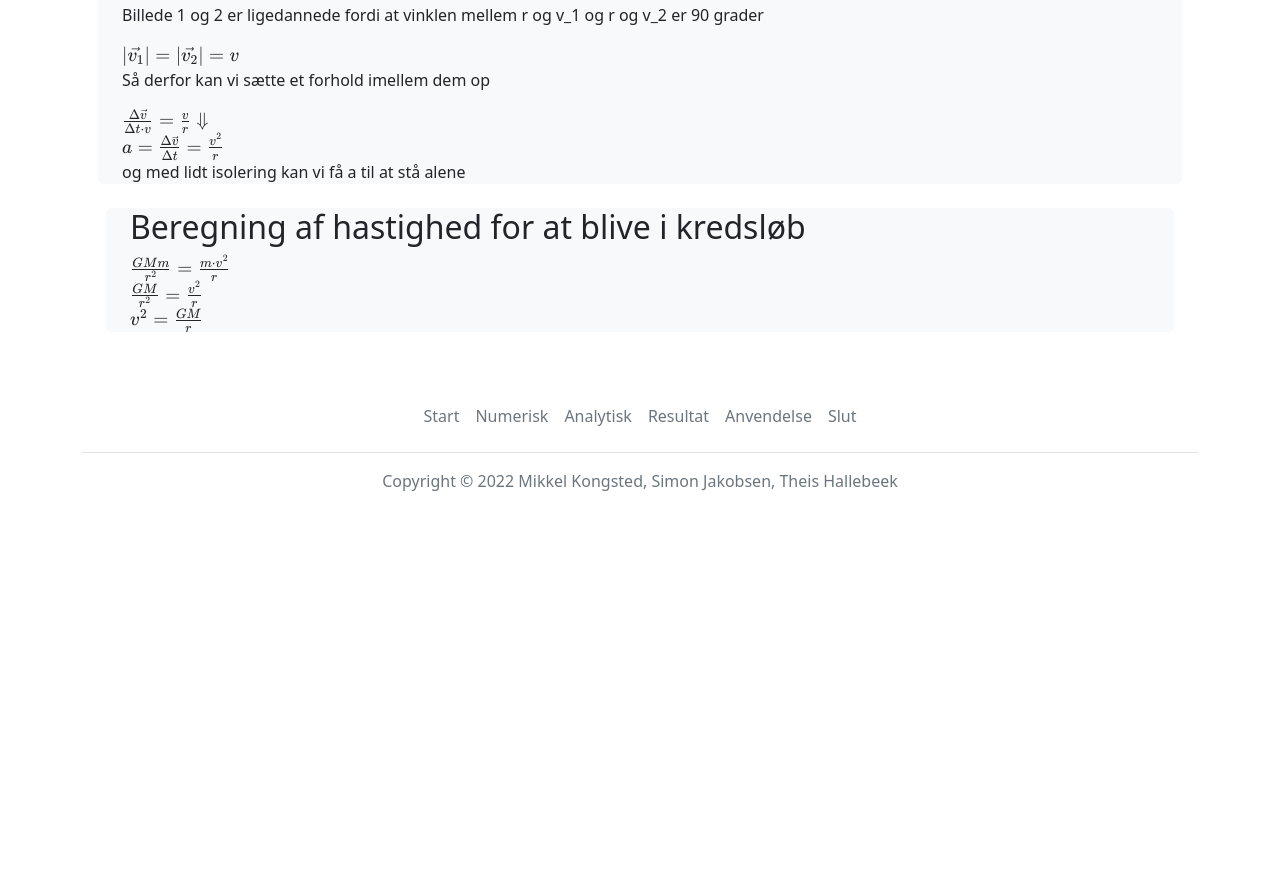
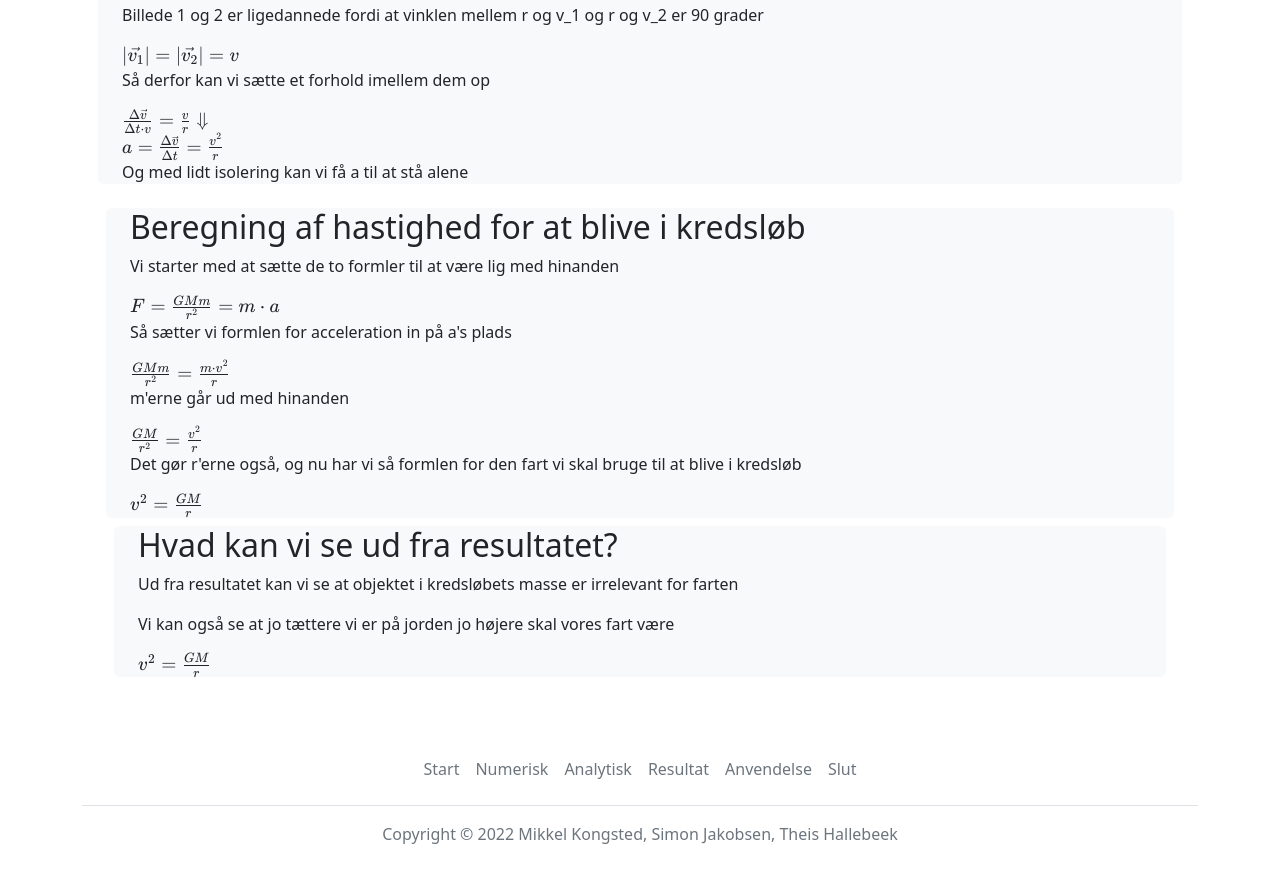
Before and after one commit to camper0008/eo1-h1, a plain HTML site: page presentation/numerisk.html in a window 1280 px wide. Shown: the part 672-1554 px from the top of the page. Before the commit the page ends 1221 px from the top, so only its background shows below. Drawn offline with nearby package versions, Linux system fonts and the light colour scheme; a script that the page names is missing.

Commit message:
final changes

```diff
--- a/presentation/numerisk.html
+++ b/presentation/numerisk.html
@@ -94,14 +94,13 @@
                             Billede 1 og 2 er ligedannede fordi at vinklen mellem r og v_1 og r og v_2 er 90 grader
                         </p>
                         <span id="vectors"></span>
-                        <br>
                         <p>
                             Så derfor kan vi sætte et forhold imellem dem op
                         </p>
 
                         <span id="acceleration-formular"></span>
                         <p>
-                            og med lidt isolering kan vi få a til at stå alene
+                            Og med lidt isolering kan vi få a til at stå alene
                         </p>
                     </div>
                 </div>
@@ -109,15 +108,38 @@
                 <div class="p-2">
                     <div class="container bg-light rounded">
                         <div class="container">
-                            <h2> Beregning af hastighed for at blive i kredsløb</h2>
+                            <h2>Beregning af hastighed for at blive i kredsløb</h2>
+                            <p>
+                                Vi starter med at sætte de to formler til at være lig med hinanden
+                            </p>
+                            <span id="something-thats-doing-something-idk-i-want-to-go-to-beeeed"></span>
+                            <p>
+                                Så sætter vi formlen for acceleration in på a's plads
+                            </p>
                             <span id="accelerated-motion-with-acceleration1"></span>
-                            <br>
+                            <p>
+                                m'erne går ud med hinanden
+                            </p>
                             <span id="accelerated-motion-with-acceleration2"></span>
-                            <br>
-                            <span id="speed-for-orbit"></span>
-
+                            <p>
+                                Det gør r'erne også, og nu har vi så formlen for den fart vi skal bruge til at blive i kredsløb
+                            </p>
+                            <span id="speed-for-orbit1"></span>
                         </div>
                     </div>
+                    <div class="p-2">
+                        <div class="container bg-light rounded">
+                            <div class="container">
+                                <h2>Hvad kan vi se ud fra resultatet?</h2>
+                                <p>
+                                    Ud fra resultatet kan vi se at objektet i kredsløbets masse er irrelevant for farten
+                                </p>
+                                <p>
+                                    Vi kan også se at jo tættere vi er på jorden jo højere skal vores fart være
+                                </p>
+                                <span id="speed-for-orbit2"></span>
+                            </div>
+                        </div>
 
         </div>
         <script>
@@ -131,14 +153,19 @@
             katex.render("F = \\frac{GMm}{r^2}", acceleratedMotion);
             const accelerationFormular = document.getElementById("acceleration-formular");
             katex.render("\\frac{\\Delta \\vec{v}}{\\Delta t \\cdot v} = \\frac{v}{r} \\Downarrow \\newline a = \\frac{\\Delta \\vec{v}}{\\Delta t} = \\frac{v^2}{r}", accelerationFormular);
+            const somethingThatsDoingSomethingIdkIWantToGoToBeeeed = document.getElementById("something-thats-doing-something-idk-i-want-to-go-to-beeeed");
+            katex.render("F = \\frac{GMm}{r^2} = m \\cdot a", somethingThatsDoingSomethingIdkIWantToGoToBeeeed);
             const acceleratedMotionWithAcceleration1 = document.getElementById("accelerated-motion-with-acceleration1")
             katex.render("\\frac{GMm}{r^2} = \\frac{m \\cdot v^2}{r}", acceleratedMotionWithAcceleration1)
             const acceleratedMotionWithAcceleration2 = document.getElementById("accelerated-motion-with-acceleration2")
             katex.render("\\frac{GM}{r^2} = \\frac{v^2}{r}", acceleratedMotionWithAcceleration2)
-            const speedForOrbit = document.getElementById("speed-for-orbit");
-            katex.render("v^2 = \\frac{GM}{r}", speedForOrbit);
+            const speedForOrbit1 = document.getElementById("speed-for-orbit1");
+            katex.render("v^2 = \\frac{GM}{r}", speedForOrbit1);
+            const speedForOrbit2 = document.getElementById("speed-for-orbit2");
+            katex.render("v^2 = \\frac{GM}{r}", speedForOrbit2);
             const speedLaw = document.getElementById("speed-law");
             katex.render("v = \\frac{s}{t}", speedLaw);
+
         </script>
 
 
```
